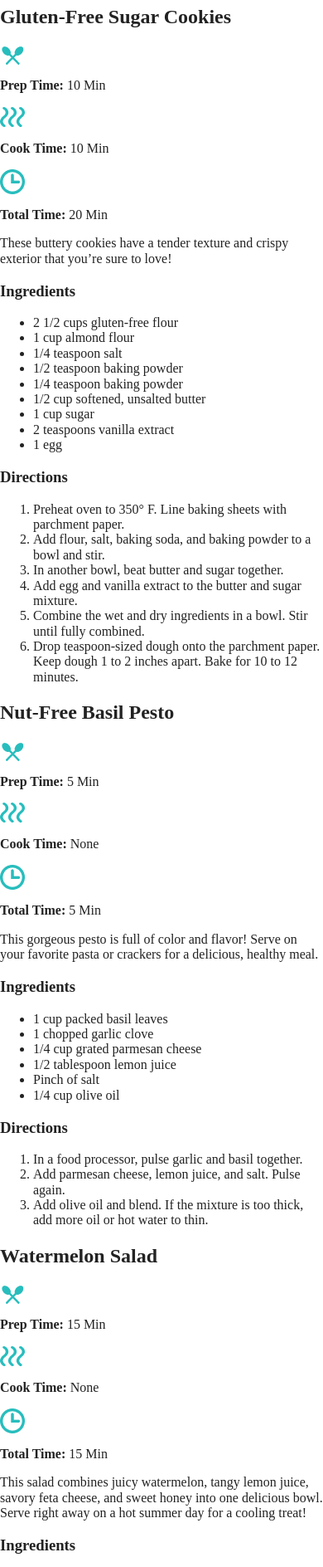
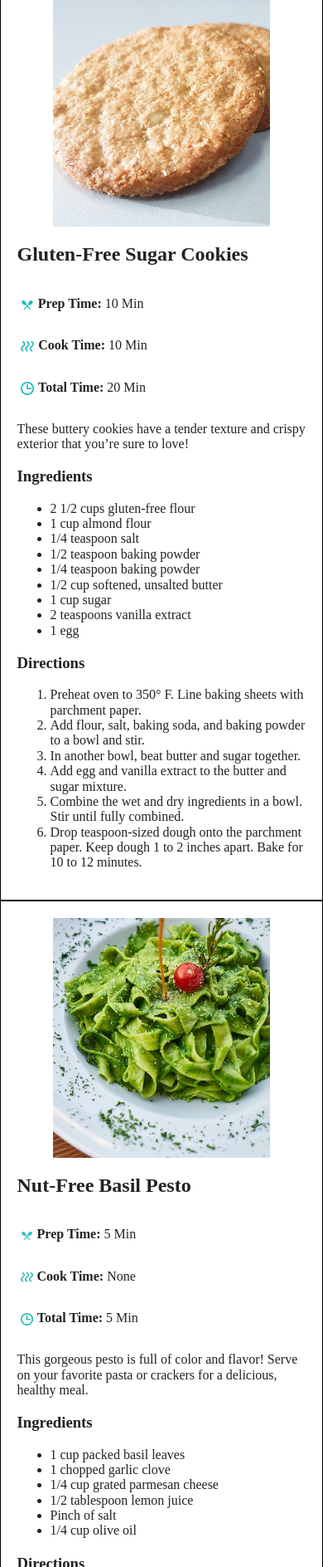
Before and after one commit to K-Zimny/Recipe-responsive, a website built with Parcel: page index.html in a window 390 px wide. Shown: the part 112-2000 px from the top of the page at 83% size. Built offline with nearby package versions, Linux system fonts and the light colour scheme.

Commit message:
Edited mobile, tablet, and desktop layouts

```diff
--- a/css/main.css
+++ b/css/main.css
@@ -87,9 +87,30 @@ textarea {
    Author's custom styles
    ========================================================================== */
 
+/* testing styles */
+.content-wrapper,
+header {
+  border: 1px black solid;
+}
+
+figure {
+  width: 5%;
+  margin: 0;
+}
+
 /********** Global styles ***********/
 
 html{}
+
+.content-wrapper {
+  display: flex;
+  flex-flow: column;
+  padding: 5%;
+}
+
+img {
+  width: 100%;
+}
 
 /*********** Text styles  ***********/
 
@@ -101,9 +122,50 @@ p{}
 /*********** Mobile styles  ***********/
 
 /*** header styles  ***/
+
+header {
+  display: flex;
+  flex-flow: row nowrap;
+  justify-content: center;
+  align-items: center;
+}
+
+header figure {
+  margin: 0 2%;
+
+}
+
+
+
+
 /*** card class styles  ***/
 
+/* card image styles  */
 
+.recipe-image {
+  width: 75%;
+  margin: auto;
+}
+
+
+/* card content styles  */
+
+.time {
+  display: flex;
+  flex-flow: column;
+  align-items: flex-start;
+}
+.prep,
+.cook,
+.total {
+  display: flex;
+  align-items: baseline;
+}
+
+.recipe figure {
+  width: 10%;
+  margin: 1% 3%;
+}
 
 
 
@@ -208,10 +270,26 @@ p{}
 }
 @media only screen and (min-width: 1200px) {
 /********** Global styles ***********/
+
+.content-wrapper {
+  flex-flow: row nowrap;
+}
 /*********** Text styles  ***********/
 /*********** Mobile styles  ***********/
 /*** header styles  ***/
 /*** card class styles  ***/
+
+.recipe .columns {
+  display: flex;
+}
+
+.columns .ingredients {
+  width: 50%;
+}
+
+.columns .directions {
+  width: 50%;
+}
 }
 /* ==========================================================================
    Print styles.
--- a/index.html
+++ b/index.html
@@ -25,23 +25,43 @@
 <body>
 
   <header>
+      <figure>
         <img src="img/chef-hat.png" alt="chef hat">
+      </figure>
       <h1>Recipe Collection</h1>
   </header>
   <main>
       <article id="cookies" class="card">
-          <div class="image"></div>
+          <div class="content-wrapper">
+            <figure class="recipe-image">
+                <img src="img/gluten-free-sugar-cookies.jpg" alt="sugar-cookies"/>
+            </figure>
             <div class="recipe">
                 <h2>Gluten-Free Sugar Cookies</h2>
                 <div class="time">
                     <div class="prep">
-                      <img src="img/spoons.png" alt="prep time"><p class="time-details"><strong>Prep Time:</strong> 10 Min</p>
+                        <figure>
+                            <img src="img/spoons.png" alt="prep time">
+                        </figure>
+                        <p class="time-details">
+                            <strong>Prep Time:</strong> 10 Min
+                        </p>
                     </div>
                     <div class="cook">
-                      <img src="img/steam.png" alt="cook time"><p class="time-details"><strong>Cook Time:</strong> 10 Min</p>
+                        <figure>
+                            <img src="img/steam.png" alt="cook time">
+                        </figure>
+                        <p class="time-details">
+                            <strong>Cook Time:</strong> 10 Min
+                        </p>
                     </div>
                     <div class="total">
-                      <img src="img/clock.png" alt="total time"><p class="time-details"><strong>Total Time:</strong> 20 Min</p>
+                        <figure>
+                            <img src="img/clock.png" alt="total time">
+                        </figure>
+                        <p class="time-details">
+                            <strong>Total Time:</strong> 20 Min
+                        </p>
                     </div>
                 </div>
                 <p class="description">These buttery cookies have a tender texture and crispy exterior that you’re
@@ -75,20 +95,40 @@
                     </section>
                 </div>
             </div>
+          </div>
       </article>
+
       <article id="pesto" class="card">
-          <div class="image"></div>
+          <div class="content-wrapper">
+            <figure class="recipe-image">
+                <img src="img/nut-free-pesto.jpg" alt="pesto"/>
+            </figure>
             <div class="recipe">
                 <h2>Nut-Free Basil Pesto</h2>
                 <div class="time">
                     <div class="prep">
-                      <img src="img/spoons.png" alt="prep time"><p class="time-details"><strong>Prep Time:</strong> 5 Min</p>
+                        <figure>
+                            <img src="img/spoons.png" alt="prep time">
+                        </figure>
+                        <p class="time-details">
+                            <strong>Prep Time:</strong> 5 Min
+                        </p>
                     </div>
                     <div class="cook">
-                      <img src="img/steam.png" alt="cook time"><p class="time-details"><strong>Cook Time:</strong> None</p>
+                        <figure>
+                            <img src="img/steam.png" alt="cook time">
+                        </figure>
+                        <p class="time-details">
+                            <strong>Cook Time:</strong> None
+                        </p>
                     </div>
                     <div class="total">
-                      <img src="img/clock.png" alt="total time"><p class="time-details"><strong>Total Time:</strong> 5 Min</p>
+                        <figure>
+                            <img src="img/clock.png" alt="total time">
+                        </figure>
+                        <p class="time-details">
+                            <strong>Total Time:</strong> 5 Min
+                        </p>
                     </div>
                 </div>
                 <p class="description">This gorgeous pesto is full of color and flavor! Serve on your favorite pasta
@@ -116,20 +156,40 @@
                     </section>
                 </div>
             </div>
+          </div>
       </article>
+
       <article id="salad" class="card">
-          <div class="image"></div>
+          <div class="content-wrapper">
+            <figure class="recipe-image">
+                <img src="img/watermelon-salad.jpg" alt="salad"/>
+            </figure>
             <div class="recipe">
                 <h2>Watermelon Salad</h2>
                 <div class="time">
                     <div class="prep">
-                      <img src="img/spoons.png" alt="prep time"><p class="time-details"><strong>Prep Time:</strong> 15 Min</p>
+                        <figure>
+                            <img src="img/spoons.png" alt="prep time">
+                        </figure>
+                        <p class="time-details">
+                            <strong>Prep Time:</strong> 15 Min
+                        </p>
                     </div>
                     <div class="cook">
-                      <img src="img/steam.png" alt="cook time"><p class="time-details"><strong>Cook Time:</strong> None</p>
+                        <figure>
+                            <img src="img/steam.png" alt="cook time">
+                        </figure>
+                        <p class="time-details">
+                            <strong>Cook Time:</strong> None
+                        </p>
                     </div>
                     <div class="total">
-                      <img src="img/clock.png" alt="total time"><p class="time-details"><strong>Total Time:</strong> 15 Min</p>
+                        <figure>
+                            <img src="img/clock.png" alt="total time">
+                        </figure>
+                        <p class="time-details">
+                            <strong>Total Time:</strong> 15 Min
+                        </p>
                     </div>
                 </div>
                 <p class="description">This salad combines juicy watermelon, tangy lemon juice, savory feta cheese,
@@ -162,7 +222,9 @@
                     </section>
                 </div>
             </div>
+          </div>
       </article>
+
   </main>
 
 
```
Lines whose indentation alone changed are shown as unchanged.
